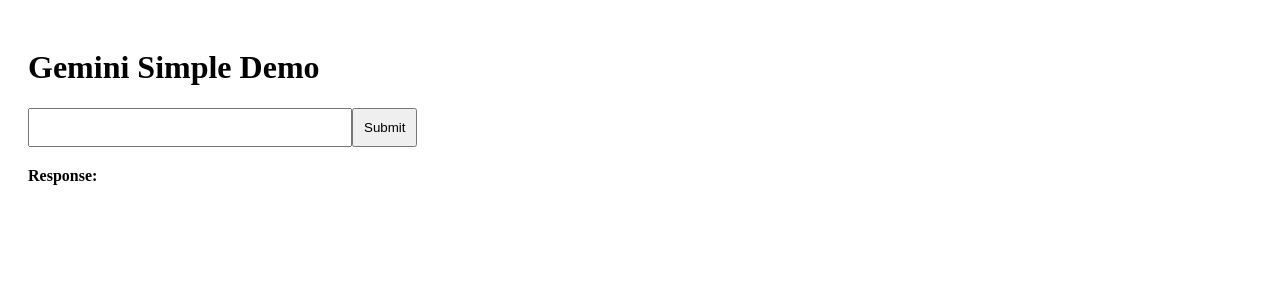
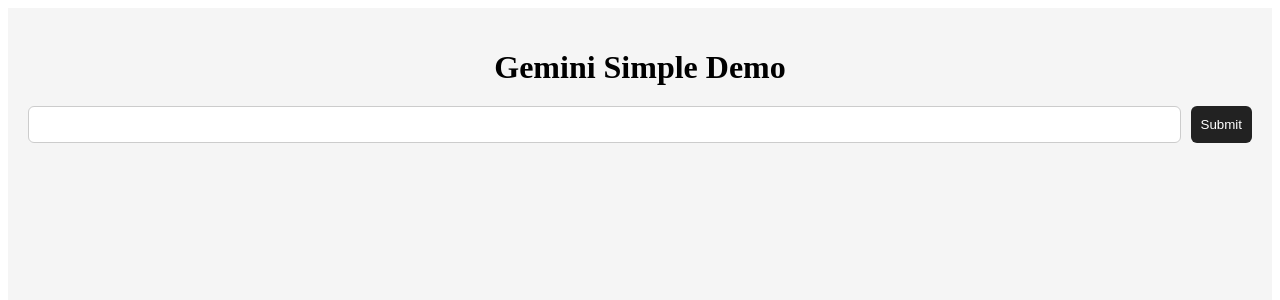
Before and after one commit to Henriquecandls/Frontendatt, a React (Vite) app in the folder 1Projetofrontend/: page / in a window 1280 px wide. Shown: the top 300 px of the page. Built offline with nearby package versions, Linux system fonts and the light colour scheme.

Commit message:
começar o css

```diff
--- a/1Projetofrontend/src/App.tsx
+++ b/1Projetofrontend/src/App.tsx
@@ -1,10 +1,12 @@
 import { useEffect, useState, useRef } from "react";
 import axios from "axios";
 import OutputComponent from "./components/OutputComponent";
-import "./custom.css";
+import "./css/Message.css";
+import "./css/Header.css";
 
 function App() {
   const [output, setOutput] = useState([]);
+   const [loading, setLoading] = useState(true);
   let loading = useRef(true);
 
   useEffect(() => {
--- a/1Projetofrontend/src/AppGemini.tsx
+++ b/1Projetofrontend/src/AppGemini.tsx
@@ -1,48 +1,83 @@
 import { useState } from "react";
 import { GoogleGenerativeAI } from "@google/generative-ai";
 import Message from "./components/Message";
+import Header from "./components/Header"
+
+import "./css/App.css";
 
 const genAI = new GoogleGenerativeAI("AIzaSyB8la4K9XBdOxXVrHeOF3hXqO6awHRgTVo");
-
 
 function AppGemini() {
   const [prompt, setPrompt] = useState("");
   const [response, setResponse] = useState("");
   const [loading, setLoading] = useState(false);
+  const [messages, setMessages] = useState<
+    { type: "question" | "answer"; text: string }[]
+  >([]);
 
   async function handleSubmit(e) {
     e.preventDefault();
     setLoading(true);
     setResponse("");
 
+    setMessages((prev) => [
+      ...prev,
+      { type: "question", text: prompt },
+    ]);
+
     try {
       const model = genAI.getGenerativeModel({ model: "gemini-flash-latest" });
       const result = await model.generateContent(prompt);
-      setResponse(result.response.text());
+
+      const text = result.response.text();
+
+      setResponse(text);
+
+      setMessages((prev) => [
+        ...prev,
+        { type: "answer", text },
+      ]);
     } catch (error) {
-      setResponse("Error generating content. Check your API key.");
+      const errorMsg = "Error generating content. Check your API key.";
+
+      setResponse(errorMsg);
+
+      setMessages((prev) => [
+        ...prev,
+        { type: "answer", text: errorMsg },
+      ]);
+
       console.error(error);
     }
+
     setLoading(false);
+    setPrompt(""); // opcional mas recomendado
   }
 
   return (
     <div className="App" style={{ padding: "20px" }}>
       <h1>Gemini Simple Demo</h1>
+
       <form onSubmit={handleSubmit}>
         <input
           type="text"
           value={prompt}
           onChange={(e) => setPrompt(e.target.value)}
-          placeholder=""
           style={{ width: "300px", padding: "10px" }}
         />
+
         <button type="submit" style={{ padding: "10px" }} disabled={loading}>
           {loading ? "Thinking..." : "Submit"}
         </button>
       </form>
-      <div style={{ marginTop: "20px", whiteSpace: "pre-wrap" }}>
-        <strong>Response:</strong> {response}
+
+      {}
+      <div style={{ marginTop: "20px" }}>
+        {messages.map((msg, i) => (
+          <Message key={i} type={msg.type}>
+            {msg.text}
+          </Message>
+        ))}
       </div>
     </div>
   );
--- /dev/null
+++ b/1Projetofrontend/src/components/Header.tsx
@@ -0,0 +1,9 @@
+import "../css/Header.css";
+
+export default function Header() {
+  return (
+    <header className="header">
+      <h2>Meu Sistema</h2>
+    </header>
+  );
+}
--- /dev/null
+++ b/1Projetofrontend/src/css/App.css
@@ -0,0 +1,51 @@
+.App {
+  min-height: 100vh;
+  display: flex;
+  flex-direction: column;
+  background-color: #f5f5f5;
+}
+
+
+.chat-container {
+  flex: 1;
+  padding: 20px;
+  max-width: 800px;
+  margin: 0 auto;
+  width: 100%;
+}
+
+
+h1 {
+  text-align: center;
+  margin-bottom: 20px;
+}
+
+
+form {
+  display: flex;
+  gap: 10px;
+  margin-bottom: 20px;
+}
+
+
+input {
+  flex: 1;
+  padding: 10px;
+  border: 1px solid #ccc;
+  border-radius: 6px;
+}
+
+
+button {
+  padding: 10px 15px;
+  border: none;
+  background: #222;
+  color: white;
+  border-radius: 6px;
+  cursor: pointer;
+}
+
+button:disabled {
+  opacity: 0.6;
+  cursor: not-allowed;
+}
--- /dev/null
+++ b/1Projetofrontend/src/css/Header.css
@@ -0,0 +1,9 @@
+.header {
+  width: 100%;
+  height: 60px;
+  background: #222;
+  color: white;
+  display: flex;
+  align-items: center;
+  padding-left: 20px;
+}
--- /dev/null
+++ b/1Projetofrontend/src/css/Message.css
@@ -0,0 +1,25 @@
+.question {
+  background: #4f46e5;
+  color: white;
+  padding: 8px;
+  margin: 8px 0;
+  border-radius: 6px;
+  width: fit-content;
+}
+
+.answer {
+  background: #e5e7eb;
+  color: black;
+  padding: 8px;
+  margin: 8px 0;
+  border-radius: 6px;
+  width: fit-content;
+}
+body {
+  margin: 0;
+  padding: 0;
+}
+
+div {
+  box-sizing: border-box;
+}
--- a/1Projetofrontend/src/main.tsx
+++ b/1Projetofrontend/src/main.tsx
@@ -1,6 +1,7 @@
 import { StrictMode } from "react";
 import { createRoot } from "react-dom/client";
 import AppGemini from "./AppGemini.tsx";
+
 
 createRoot(document.getElementById("root")!).render(
   <StrictMode>
```
Also changed, not shown: 1Projetofrontend/src/components/Footer.tsx (added, +9 -0 lines), 1Projetofrontend/src/css/Custom.css (deleted, +0 -17 lines), 1Projetofrontend/src/css/Footer.css (added, +12 -0 lines).
